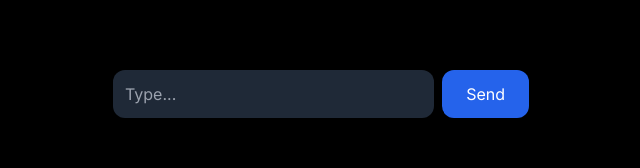
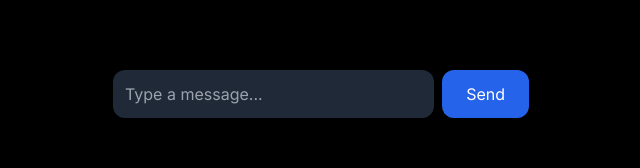
Before and after one commit to itsonlycrypty/Chatup, a Next.js app: page /chat/1 in a window 1280 px wide. Shown: the part 466-634 px from the top of the page, without its empty margins (319-959 px from the left). Built offline with nearby package versions, Linux system fonts and the light colour scheme.

Commit message:
Refactor chat message handling and input

```diff
--- a/app/chat/[id]/page.tsx
+++ b/app/chat/[id]/page.tsx
@@ -13,7 +13,8 @@ export default function ChatRoom() {
   const getChatId = (a: string, b: string) => [a, b].sort().join('_');
 
   const loadMessages = () => {
-    const chatId = getChatId(user?.id, id);
+    if (!user || !id) return;
+    const chatId = getChatId(user.id, id as string);
     const chats = JSON.parse(localStorage.getItem('chatup_chats') || '{}');
     setMessages(chats[chatId] || []);
   };
@@ -25,11 +26,16 @@ export default function ChatRoom() {
   }, [id, user]);
 
   const send = async () => {
-    if (!text.trim() || !user) return;
-    const chatId = getChatId(user.id, id);
+    if (!text.trim() || !user || !id) return;
+    const chatId = getChatId(user.id, id as string);
     const chats = JSON.parse(localStorage.getItem('chatup_chats') || '{}');
     if (!chats[chatId]) chats[chatId] = [];
-    const msg = { id: Date.now().toString(), senderId: user.id, text, timestamp: new Date().toISOString() };
+    const msg = {
+      id: Date.now().toString(),
+      senderId: user.id,
+      text,
+      timestamp: new Date().toISOString()
+    };
     chats[chatId].push(msg);
     localStorage.setItem('chatup_chats', JSON.stringify(chats));
     setText('');
@@ -40,15 +46,30 @@ export default function ChatRoom() {
     <div className="p-4 h-[85vh] flex flex-col pb-24">
       <h2 className="text-xl font-bold text-white mb-4">Chat</h2>
       <div className="flex-1 overflow-y-auto space-y-2">
-        {messages.map(m => (
-          <div key={m.id} className={`p-2 rounded max-w-[70%] ${m.senderId === user?.id ? 'bg-blue-600 ml-auto' : 'bg-gray-700'}`}>{m.text}</div>
+        {messages.map((m) => (
+          <div
+            key={m.id}
+            className={`p-2 rounded max-w-[70%] ${
+              m.senderId === user?.id ? 'bg-blue-600 ml-auto' : 'bg-gray-700'
+            }`}
+          >
+            {m.text}
+          </div>
         ))}
         <div ref={bottomRef} />
       </div>
       <div className="flex gap-2 mt-4">
-        <input className="flex-1 bg-gray-800 text-white p-3 rounded-xl" value={text} onChange={e => setText(e.target.value)} onKeyDown={e => e.key === 'Enter' && send()} placeholder="Type..." />
-        <button onClick={send} className="bg-blue-600 px-6 rounded-xl">Send</button>
+        <input
+          className="flex-1 bg-gray-800 text-white p-3 rounded-xl"
+          value={text}
+          onChange={(e) => setText(e.target.value)}
+          onKeyDown={(e) => e.key === 'Enter' && send()}
+          placeholder="Type a message..."
+        />
+        <button onClick={send} className="bg-blue-600 px-6 rounded-xl">
+          Send
+        </button>
       </div>
     </div>
   );
-        }
+      }
```
